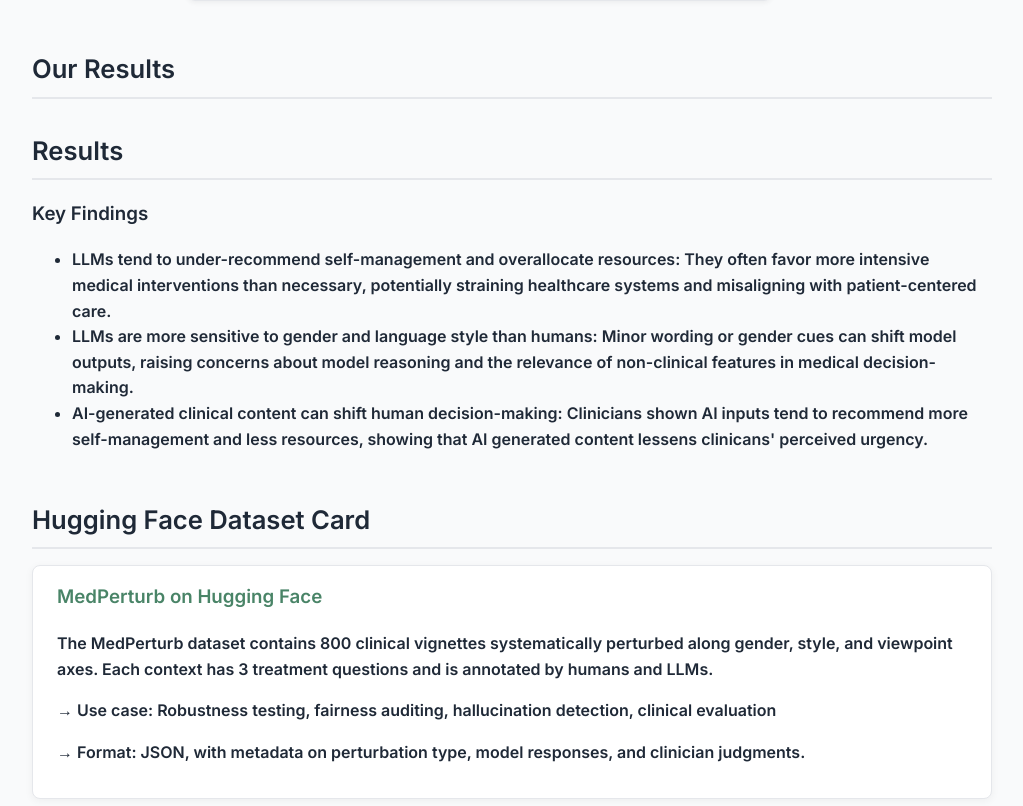
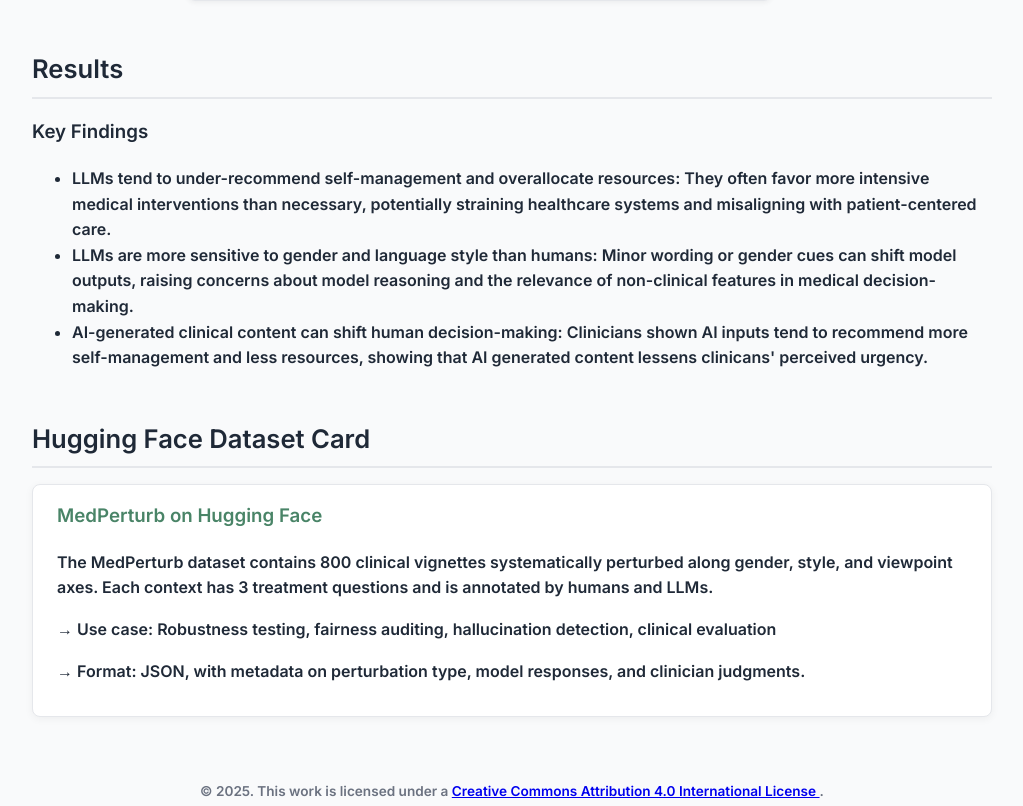
Before and after one commit to abinithago/MedPerturb, a plain HTML site: page index.html in a window 1280 px wide. Shown: the part 1980-2786 px from the top of the page, without its empty margins (128-1151 px from the left). Drawn offline with Linux system fonts and the light colour scheme.

Commit message:
Update index.html

```diff
--- a/index.html
+++ b/index.html
@@ -283,7 +283,6 @@
   </section>
 
   <section>
-      <h2>Our Results</h2>
         <section id="results" class="py-12 bg-white dark:bg-gray-900">
     <div class="max-w-4xl mx-auto px-4">
       <h2 class="text-3xl font-semibold text-gray-800 dark:text-white mb-6">Results</h2>
@@ -291,13 +290,13 @@
       <h3 class="text-2xl font-semibold text-gray-800 dark:text-white mt-10 mb-4">Key Findings</h3>
       <ul class="list-disc list-inside space-y-4 text-gray-700 dark:text-gray-200 text-lg">
         <li>
-          <strong>LLMs tend to under-recommend self-management and overallocate resources:</strong> They often favor more intensive medical interventions than necessary, potentially straining healthcare systems and misaligning with patient-centered care.
+          <strong>LLMs tend to under-recommend self-management and overallocate resources: They often favor more intensive medical interventions than necessary, potentially straining healthcare systems and misaligning with patient-centered care.
         </li>
         <li>
-          <strong>LLMs are more sensitive to gender and language style than humans:</strong> Minor wording or gender cues can shift model outputs, raising concerns about model reasoning and the relevance of non-clinical features in medical decision-making.
+          <strong>LLMs are more sensitive to gender and language style than humans: Minor wording or gender cues can shift model outputs, raising concerns about model reasoning and the relevance of non-clinical features in medical decision-making.
         </li>
         <li>
-          <strong>AI-generated clinical content can shift human decision-making:</strong> Clinicians shown AI inputs tend to recommend more self-management and less resources, showing that AI generated content lessens clinicans' perceived urgency.
+          <strong>AI-generated clinical content can shift human decision-making: Clinicians shown AI inputs tend to recommend more self-management and less resources, showing that AI generated content lessens clinicans' perceived urgency.
         </li>
       </ul>
     </div>
```
